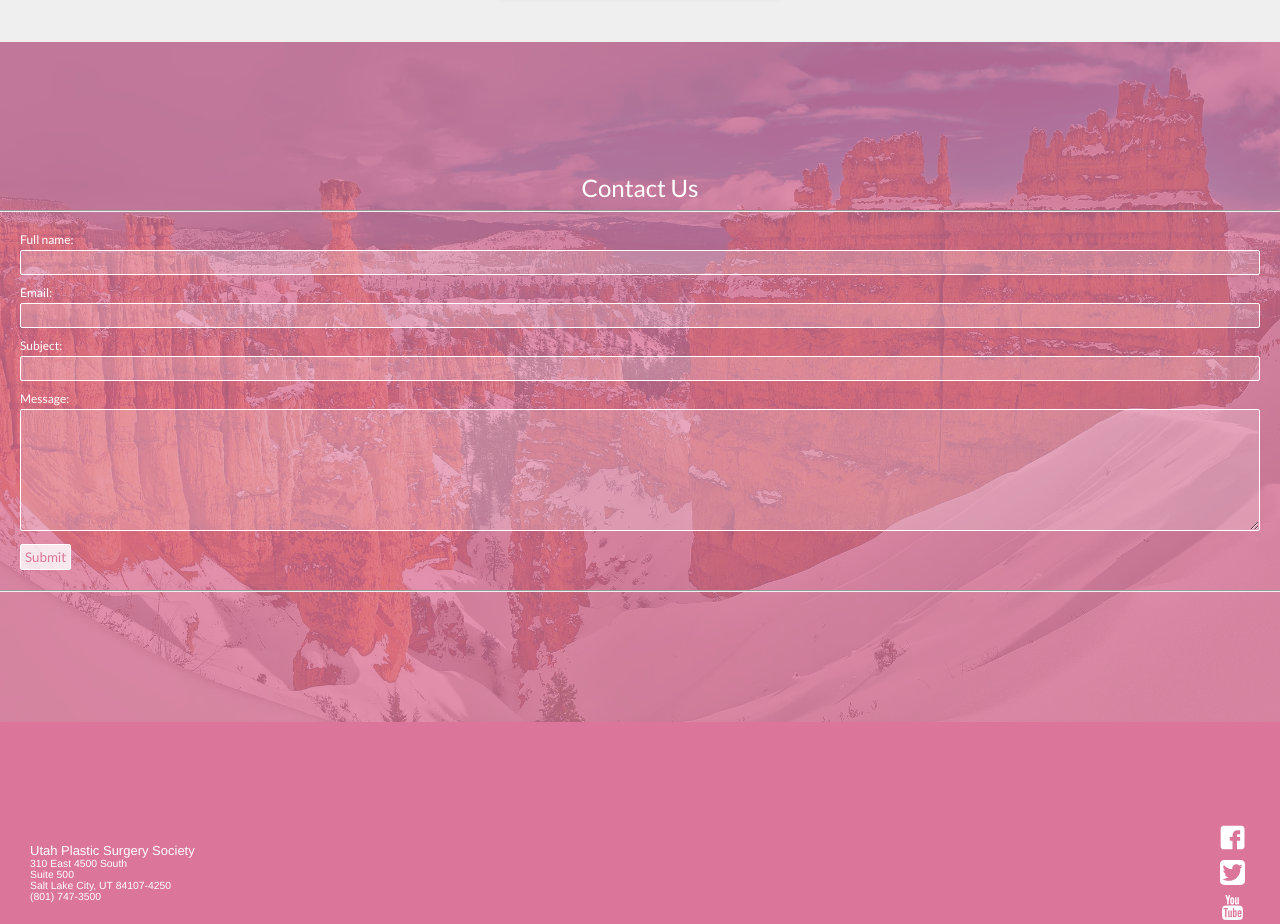
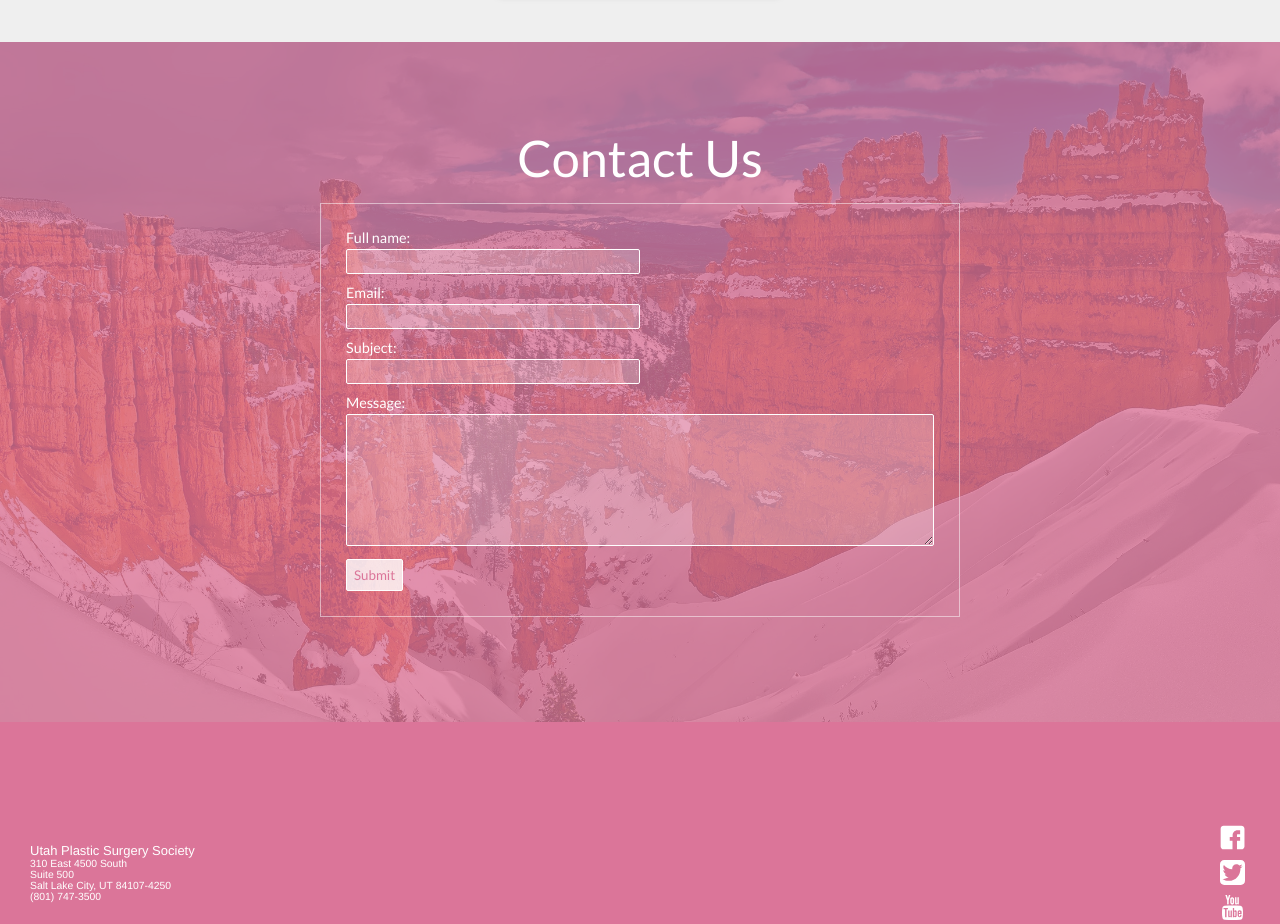
Before and after one commit to joshin-run/upss, a React (Create React App) app: page / in a window 1280 px wide. Shown: the part 2620-3544 px from the top of the page. Built offline with nearby package versions, Linux system fonts and the light colour scheme.

Commit message:
Feat (style) responsive contact us section almost complete, prepare for html format from backend dev

```diff
--- a/src/styles/App.css
+++ b/src/styles/App.css
@@ -138,7 +138,6 @@
   flex-direction: column;
   flex-wrap: wrap;
   justify-content: center;
-  align-items: left;
   font-family: "Lato Hairline", sans-serif;
   font-weight: lighter;
   z-index: 200; }
@@ -184,6 +183,89 @@
         background-color: rgba(255, 255, 255, 0.2);
         color: #fff; }
 
+@media only screen and (min-width: 481px) {
+  .contactUs-wrapper {
+    display: flex;
+    flex-direction: column;
+    flex-wrap: wrap;
+    justify-content: center;
+    align-items: center;
+    height: 85vh;
+    width: 100vw;
+    background-image: url(../images/bryce-canyon.jpg);
+    z-index: 0;
+    background-position: center center;
+    background-repeat: no-repeat;
+    background-size: cover;
+    color: #fff; }
+
+  .contactUs-overlay {
+    display: flex;
+    flex-direction: column;
+    flex-wrap: wrap;
+    justify-content: center;
+    align-items: center;
+    position: absolute;
+    z-index: 10;
+    height: inherit;
+    width: 100vw;
+    background-color: rgba(219, 117, 153, 0.8); }
+
+  .contactUs-text-container {
+    display: flex;
+    flex-direction: row;
+    flex-wrap: wrap;
+    justify-content: center;
+    align-items: center;
+    font-family: "Lato", sans-serif;
+    z-index: 200;
+    margin-bottom: 20px; }
+    .contactUs-text-container .title {
+      font-size: 3.15rem;
+      margin-bottom: 15px;
+      width: 100vw;
+      text-align: center; }
+    .contactUs-text-container .fieldset {
+      height: auto;
+      width: 80vw;
+      padding: 25px;
+      border: 1px solid rgba(255, 255, 255, 0.5); }
+      .contactUs-text-container .fieldset .form-label {
+        font-size: 0.9em;
+        font-family: "Lato", sans-serif;
+        margin-bottom: 3px; }
+      .contactUs-text-container .fieldset .input-fields {
+        background-color: rgba(255, 255, 255, 0.2);
+        border: 1px solid #fff;
+        border-radius: 2px;
+        width: 50%;
+        height: 25px;
+        margin-bottom: 10px;
+        color: #fff;
+        padding: 0 5px 0 5px; }
+      .contactUs-text-container .fieldset .input-area {
+        background-color: rgba(255, 255, 255, 0.2);
+        border: 1px solid #fff;
+        border-radius: 2px;
+        width: 100%;
+        margin-bottom: 10px;
+        padding: 5px;
+        color: #fff; }
+      .contactUs-text-container .fieldset .submit-btn {
+        background-color: rgba(255, 255, 255, 0.8);
+        border: 1px solid #fff;
+        border-radius: 2px;
+        width: auto;
+        height: auto;
+        padding: 7px;
+        font-family: "Lato", sans-serif;
+        color: #db7599; }
+        .contactUs-text-container .fieldset .submit-btn:hover {
+          background-color: rgba(255, 255, 255, 0.2);
+          color: #fff; } }
+@media only screen and (min-width: 769px) {
+  .contactUs-text-container .fieldset {
+    width: 50vw; } }
 .featured-members-wrapper {
   display: flex;
   flex-flow: column wrap;
--- a/src/styles/_contactus.sass
+++ b/src/styles/_contactus.sass
@@ -30,15 +30,9 @@
   flex-direction: column
   flex-wrap: wrap
   justify-content: center
-  align-items: left
   font-family: 'Lato Hairline', sans-serif
   font-weight: lighter
   z-index: 200
-  // font-family: Helvetica Neue, sans-serif
-  // margin-bottom: 20px
-  // font-family: 'Gill Sans'
-  // position: relative
-  // align-self: center
 
   .title
     font-size: 1.5rem
@@ -47,20 +41,13 @@
     width: 100vw
     text-align: center
 
-
-  // p:nth-child(2)
-  //   font-size: .50rem
-  //   font-weight: light
-  //   // margin-bottom: 10px
-
   .fieldset
     height: auto
     width: 100vw
+    // width: 100vw
     padding: 20px
     border-right: none
     border-left: none
-    // border: 1px solid rgba(255,255,255,0.5)
-    // margin: 10px
 
     .form-label
       font-size: .75em
@@ -102,89 +89,95 @@
 
 @media only screen and (min-width: 481px)
 
-// .contactUs-wrapper
-//   display: flex
-//   flex-direction: row
-//   flex-wrap: wrap
-//   justify-content: center
-//   align-items: flex-start
-//   height: 85vh
-//   width: 100vw
-//   background-image: url(../images/bryce-canyon.jpg)
-//   z-index: 0
-//   background-position: center center
-//   background-repeat: no-repeat
-//   background-size: cover
-//
-// .contactUs-overlay
-//   display: flex
-//   flex-direction: column
-//   flex-wrap: wrap
-//   justify-content: center
-//   align-items: center
-//   position: absolute
-//   z-index: 10
-//   height: inherit
-//   width: 100vw
-//   background-color: rgba(219,117,153,0.8)
-//   // background-image: linear-gradient(to bottom right,rgba(255,255,127,0.8),rgba(254,1,154,0.8))
-//
-// .contactUs-text-container
-//   display: flex
-//   flex-direction: column
-//   flex-wrap: wrap
-//   justify-content: center
-//   align-items: left
-//   font-family: 'Lato Hairline', sans-serif
-//   // font-family: Helvetica Neue, sans-serif
-//   font-weight: lighter
-//   color: #fff
-//   z-index: 200
-//   margin-bottom: 20px
-//   // font-family: 'Gill Sans'
-//   // position: relative
-//   // align-self: center
-//
-//   p:nth-child(1)
-//     font-size: 3.15rem
-//     margin-bottom: 15px
-//
-//   p:nth-child(2)
-//     font-size: .90rem
-//     font-weight: light
-//     margin-bottom: 10px
-//
-//   .fieldset
-//     padding: 25px
-//     width: 50vw
-//     border: 1px solid rgba(255,255,255,0.5)
-//
-//     .input-fields
-//       margin-bottom: 20px
-//       background-color: rgba(255,255,255,0.2)
-//       border: 1px solid #fff
-//       border-radius: 2px
-//       width: 40%
-//       height: 25px
-//       margin-top: 4px
-//
-//     .input-area
-//       background-color: rgba(255,255,255,0.2)
-//       border: 1px solid #fff
-//       border-radius: 2px
-//       width: 100%
-//       margin-top: 4px
-//
-//     .submit-btn
-//       background-color: rgba(255,255,255,0.8)
-//       border: 1px solid #fff
-//       border-radius: 2px
-//       width: auto
-//       height: auto
-//       padding: 7px
-//       font-family: 'Lato', sans-serif
-//       color: rgb(219,117,153)
-//
-//       &:hover
-//         background-color: rgba(255,255,255,0.2)
-//         color: #fff
+  .contactUs-wrapper
+    display: flex
+    flex-direction: column
+    flex-wrap: wrap
+    justify-content: center
+    align-items: center
+    height: 85vh
+    width: 100vw
+    background-image: url(../images/bryce-canyon.jpg)
+    z-index: 0
+    background-position: center center
+    background-repeat: no-repeat
+    background-size: cover
+    color: #fff
+
+  .contactUs-overlay
+    display: flex
+    flex-direction: column
+    flex-wrap: wrap
+    justify-content: center
+    align-items: center
+    position: absolute
+    z-index: 10
+    height: inherit
+    width: 100vw
+    background-color: rgba(219,117,153,0.8)
+
+  .contactUs-text-container
+    display: flex
+    flex-direction: row
+    flex-wrap: wrap
+    justify-content: center
+    align-items: center
+    font-family: 'Lato', sans-serif
+    z-index: 200
+    margin-bottom: 20px
+
+    .title
+      font-size: 3.15rem
+      margin-bottom: 15px
+      width: 100vw
+      text-align: center
+
+    .fieldset
+      height: auto
+      width: 80vw
+      padding: 25px
+      border: 1px solid rgba(255,255,255,0.5)
+
+      .form-label
+        font-size: .90em
+        font-family: 'Lato', sans-serif
+        margin-bottom: 3px
+
+      .input-fields
+        background-color: rgba(255,255,255,0.2)
+        border: 1px solid #fff
+        border-radius: 2px
+        width: 50%
+        height: 25px
+        margin-bottom: 10px
+        color: #fff
+        padding: 0 5px 0 5px
+
+      .input-area
+        background-color: rgba(255,255,255,0.2)
+        border: 1px solid #fff
+        border-radius: 2px
+        width: 100%
+        margin-bottom: 10px
+        padding: 5px
+        color: #fff
+
+      .submit-btn
+        background-color: rgba(255,255,255,0.8)
+        border: 1px solid #fff
+        border-radius: 2px
+        width: auto
+        height: auto
+        padding: 7px
+        font-family: 'Lato', sans-serif
+        color: rgb(219,117,153)
+
+        &:hover
+          background-color: rgba(255,255,255,0.2)
+          color: #fff
+
+@media only screen and (min-width: 769px)
+
+  .contactUs-text-container
+    .fieldset
+      width: 50vw
```
Also changed, not shown: 2 other files (tests, documents, lock files or other folders).
